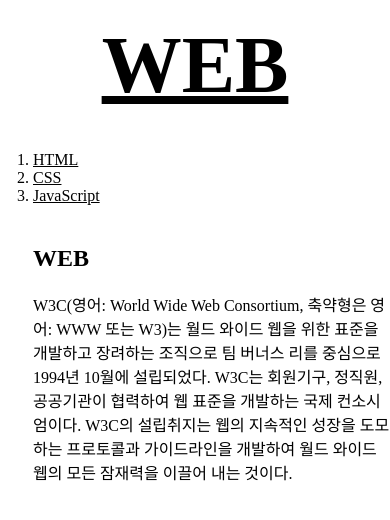
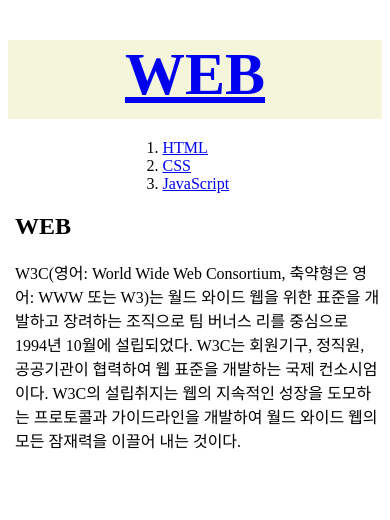
Before and after one commit to yy0ung/web1, a plain HTML site: page index.html in a window 390 px wide. Drawn offline with Linux system fonts and the light colour scheme; a script that the page names is missing.

Commit message:
Add files via upload

```diff
--- a/style.css
+++ b/style.css
@@ -1,39 +1,42 @@
-body{
+h1{
+  color: pink;
+  font-size: 50px;
+  background-color: beige;
+  text-align: center;
+  border-bottom: 2px gray solid;
+  padding-bottom: 10px;
+  margin-bottom: 0;
+}
+ol{
+  background-color: beige;
+  width: 100px;
+  border-right: 2px gray solid;
+  padding-right: 5px;
   margin:0;
-}
-a {
-  color:black;
-
-}
-
-h1 {
-  font-size: 500%;
-  text-align: center;
-  border-bottom: 3px solid gray;
-  margin:0;
-  padding:20px;
-}
-#grid ol{
-  border-right: 3px solid gray;
-  width: 100px;
-  margin: 0;
-  padding: 20px;
-  padding-left: 33px;
+  padding-top: 5px;
 }
 #grid{
 display: grid;
 grid-template-columns: 150px 1fr;
 }
 #grid #article{
-  padding-left: 33px;
+padding-left: 7px;
 }
-@media(max-width:650px) {
+
+@media(max-width:800px){
 #grid{
-    display: block;
+  display:block;
 }
 #grid ol{
-      border-right: none;}
-  h1 {
-      border-bottom: none;}
+  border-right: none;
+  background-color: white;
+  margin:auto;
 
 }
+h1{
+  border-bottom: none;
+  font-size: 60px;
+  margin-bottom: 15px;
+}
+
+}
```
Lines whose indentation alone changed are shown as unchanged.
